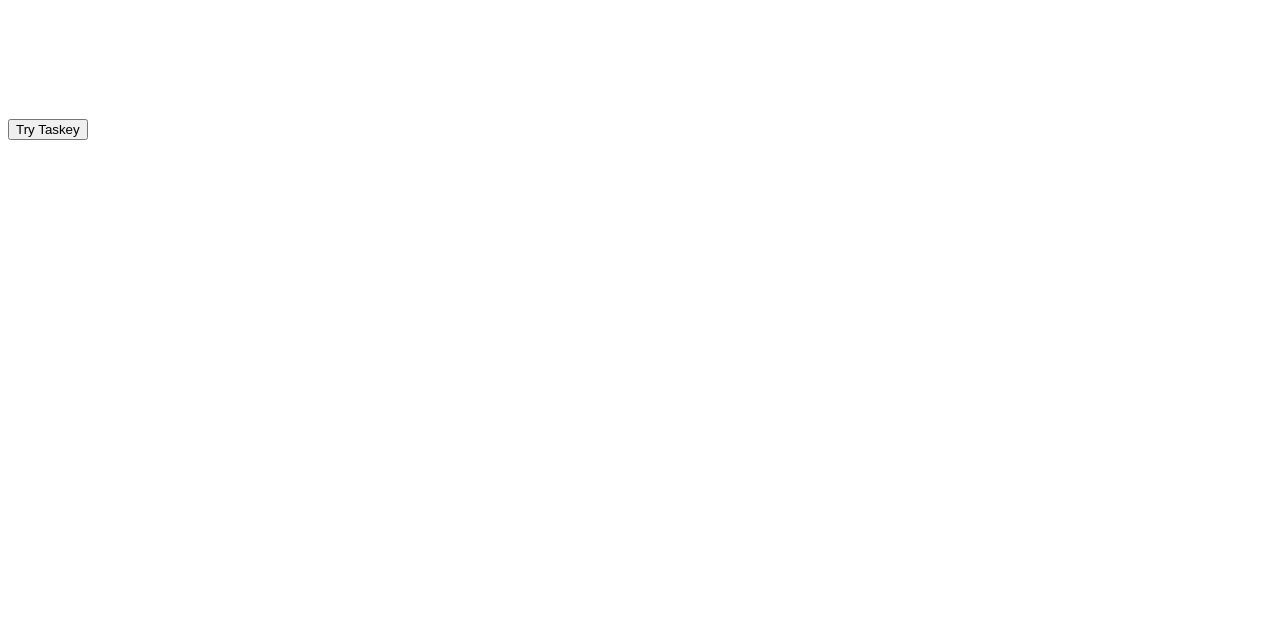
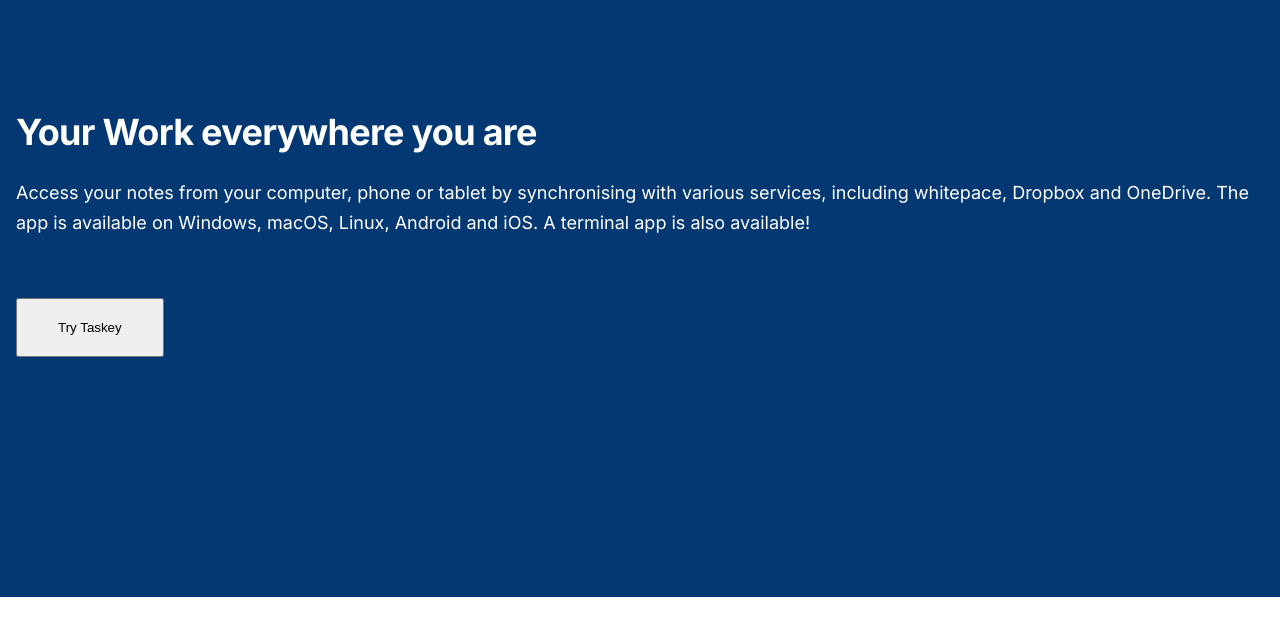
Before and after one commit to MariusCodeAcademy/Feu8_1_git_teamForlders, a plain HTML site: page _bendra/parts/YourWorkEverywhere/index.html in a window 1280 px wide. Drawn offline with Linux system fonts and the light colour scheme; files that its build step writes are made by us from their sources.

Commit message:
corrected css

```diff
--- a/_bendra/parts/YourWorkEverywhere/index.html
+++ b/_bendra/parts/YourWorkEverywhere/index.html
@@ -5,8 +5,8 @@
     <meta http-equiv="X-UA-Compatible" content="IE=edge" />
     <meta name="viewport" content="width=device-width, initial-scale=1.0" />
     <title>Document</title>
-    <link rel="stylesheet" href="style/style.css" />
-    <link rel="stylesheet" href="/_bendra/parts/YourWorkEverywhere/style.css" />
+    <link rel="stylesheet" href="../../style/reset.css" />
+    <link rel="stylesheet" href="style.css" />
   </head>
   <body>
     <!-- Project Management -->
--- a/_bendra/parts/YourWorkEverywhere/style.css
+++ b/_bendra/parts/YourWorkEverywhere/style.css
@@ -1,7 +1,7 @@
 
 .workEverywhere {
     text-align: left;
-    background-color: --primary-dark;
+    background-color: var(--primary-dark);
   }
   .workEverywhere .text-part {
     margin-bottom: 60px;
@@ -15,3 +15,27 @@
   .btn {
     margin-bottom: 100px;
   }
+  .section {
+    padding: 80px 0;
+  }
+
+  .btn {
+    padding: 20px 40px;
+    display: inline-block;
+  }
+
+  .sectionTitle {
+    font-weight: 700;
+    font-size: 36px;
+    line-height: 44px;
+    letter-spacing: -0.02em;
+    color: var(--secondary-4);
+    margin-bottom: 24px;
+  }
+
+  .section-text {
+    font-size: 18px;
+    line-height: 30px;
+    color: var(--secondary-4);
+    margin-bottom: 60px;
+  }
```
